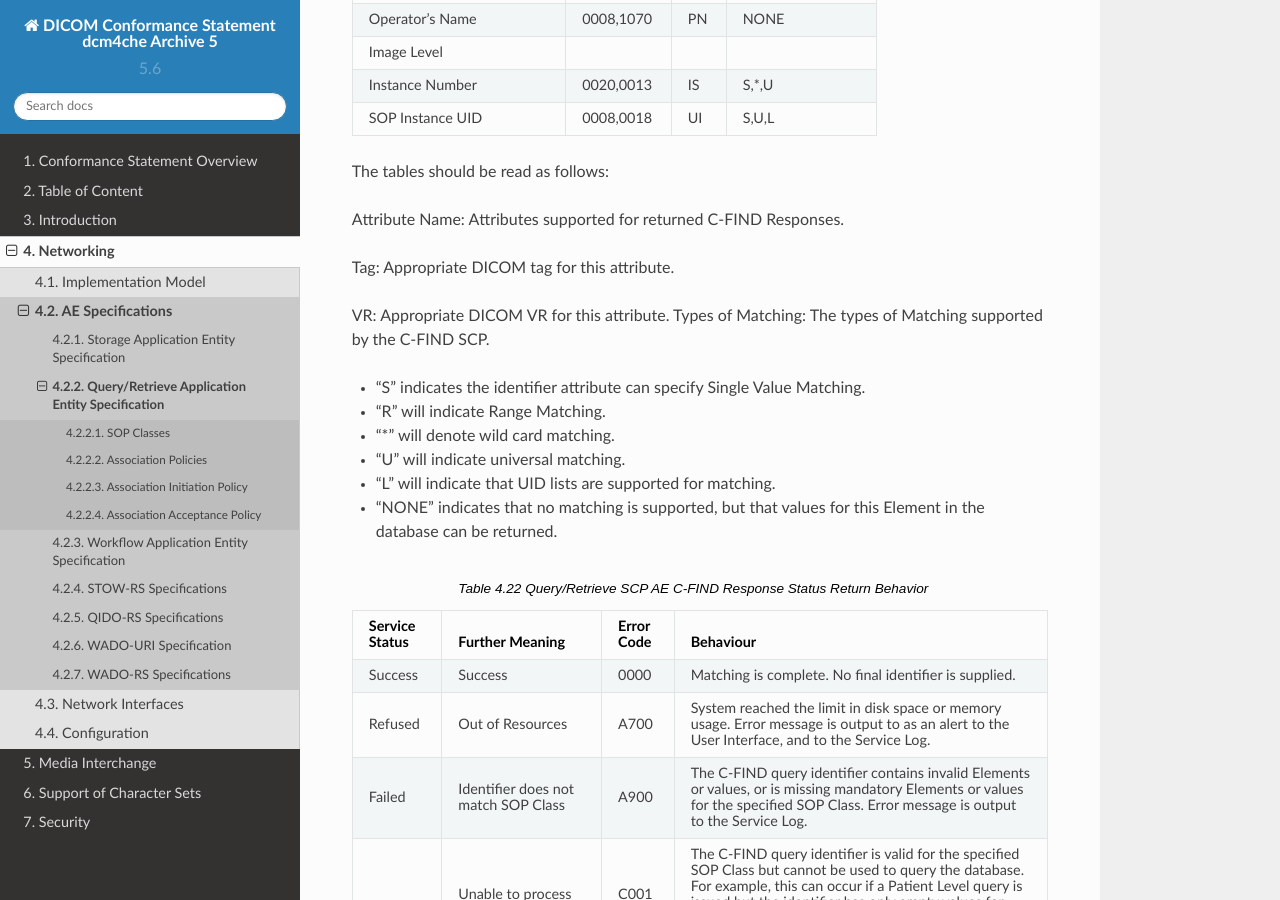
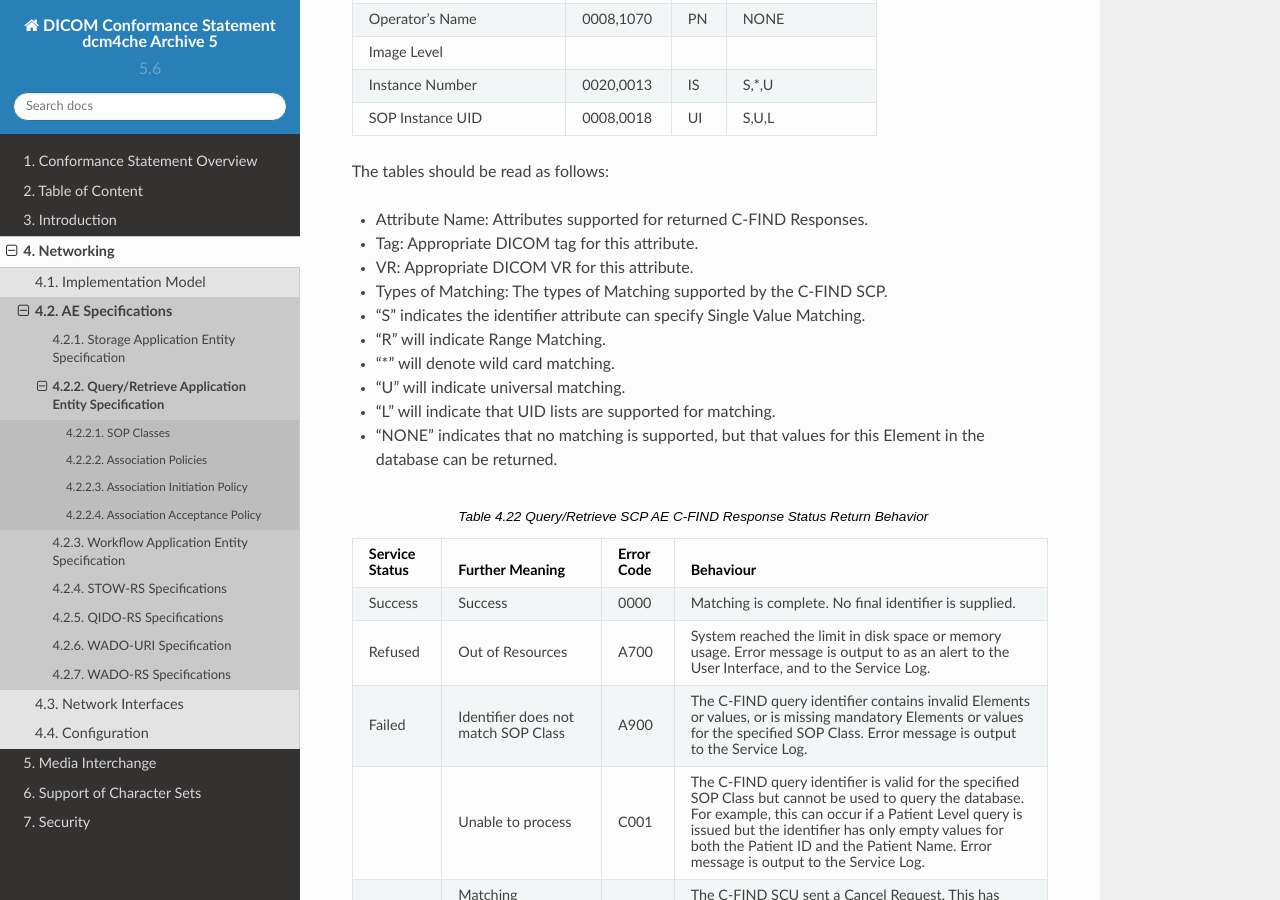
Before and after one commit to dcm4che/dcm4chee-arc-cs, a Sphinx documentation site: the page built from docs/networking/specs/query-retrieve/query-retrieve.rst, in a window 1280 px wide and 900 px high, scrolled down 19639 px. Built offline with Sphinx 7.4.7 and the Read the Docs theme 2.0.0, drawn with Linux system fonts in a browser that asks for light colours.

```diff
--- a/docs/networking/specs/query-retrieve/query-retrieve.rst
+++ b/docs/networking/specs/query-retrieve/query-retrieve.rst
@@ -323,21 +323,15 @@ All the required search keys on each of the three levels (Study, Series, and Ima
 
 The tables should be read as follows:
 
-Attribute Name: Attributes supported for returned C-FIND Responses.
-
-Tag: Appropriate DICOM tag for this attribute.
-
-VR: Appropriate DICOM VR for this attribute.
-Types of Matching: The types of Matching supported by the C-FIND SCP.
+- Attribute Name: Attributes supported for returned C-FIND Responses.
+- Tag: Appropriate DICOM tag for this attribute.
+- VR: Appropriate DICOM VR for this attribute.
+- Types of Matching: The types of Matching supported by the C-FIND SCP.
 
 - "S" indicates the identifier attribute can specify Single Value Matching.
-
 - "R" will indicate Range Matching.
-
 - "*" will denote wild card matching.
-
 - "U" will indicate universal matching.
-
 - "L" will indicate that UID lists are supported for matching.
 - "NONE" indicates that no matching is supported, but that values for this Element in the database can be returned.
 
```
